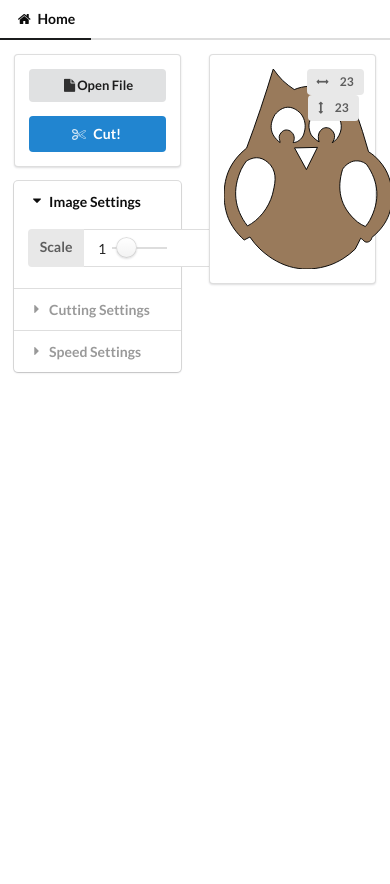
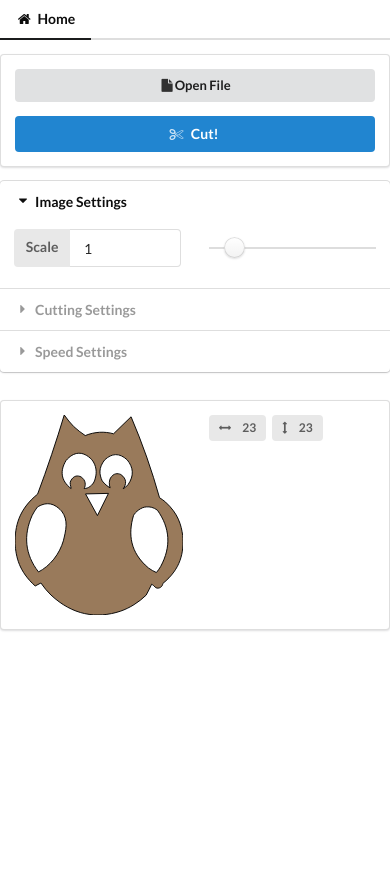
Before and after one commit to jmuraca/knkforce, a Flask app: page / in a window 390 px wide. Shown: the top 884 px of the page. Run offline with Flask 2, Linux system fonts and the light colour scheme.

Commit message:
changing the setting was storing as a string. store as float returning a value from the server was interpreted as error number made interface more responsive working on a startup script

```diff
--- a/cutter.py
+++ b/cutter.py
@@ -66,7 +66,7 @@ class Cutter:
 		self.move(self.current_x, self.current_y)
 
 	def change_setting(self, setting, value):
-		setattr(self, setting, value)
+		setattr(self, setting, float(value))
 		print(setting+":"+value)
 
 	def open_svg(self):
--- a/server.py
+++ b/server.py
@@ -30,7 +30,7 @@ def setting():
 		setting = request.form['setting']
 		value = request.form['value']
 		knk.change_setting(setting, value)
-	return setting, value
+	return "ok!"
 
 def allowed_file(filename):
     return '.' in filename and filename.rsplit('.', 1)[1] in ALLOWED_EXTENSIONS
--- a/templates/index.html
+++ b/templates/index.html
@@ -16,8 +16,9 @@
 
 <div class="ui main container">
 
-	<div class="ui grid">
-		<div class="eight wide column">
+	<div class="two column stackable ui grid">
+		<div class="stretched row">
+			<div class="column">
 				<div class="ui segment">
 					<form class="ui form" id="upload-file" method="post" enctype="multipart/form-data">
 						<div class="field">
@@ -30,11 +31,12 @@
 					</div>
 				</div>
 
-			<div class="ui styled accordion">
+				<div class="ui styled fluid accordion">
 					<div class="title active"><i class="dropdown icon"></i>Image Settings</div>
 					<div class="content active">
-					<div class="ui grid">
-						<div class="eight wide column">
+						<div class="two column ui grid">
+							<div class="column">
+								<div class="ui form">
 									<div class="field">
 										<div class="ui labeled input">
 											<div class="ui label">Scale</div>
@@ -42,8 +44,8 @@
 										</div>
 									</div>
 								</div>
-
-						<div class="eight wide column">
+							</div>
+							<div class="column">
 								<div class="ui form">
 									<div class="field">
 										<input id="slider_scale" type="range" value="1" min="0" max="10" step="0.5" class="setting" name="scale" />
@@ -55,9 +57,9 @@
 
 					<div class="title"><i class="dropdown icon"></i>Cutting Settings</div>
 					<div class="content">
-					<div class="ui grid">
+						<div class="two column ui grid">
 
-						<div class="eight wide column">
+							<div class="column">
 								<div class="ui form">
 									<div class="field">
 										<div class="ui labeled input">
@@ -74,7 +76,7 @@
 								</div>
 							</div>
 
-						<div class="eight wide column">
+							<div class="column">
 								<div class="ui form">
 									<div class="field">
 										<input id="slider_passes" type="range" value="1" min="0" max="10" step="1" name="passes"/>
@@ -91,9 +93,9 @@
 
 					<div class="title"><i class="dropdown icon"></i>Speed Settings</div>
 					<div class="content">
-					<div class="ui grid">
+						<div class="two column ui grid">
 
-						<div class="eight wide column">
+							<div class="column">
 								<div class="ui form">
 									<div class="field">
 										<div class="ui labeled input">
@@ -122,7 +124,7 @@
 								</div>
 							</div>
 
-						<div class="eight wide column">
+							<div class="column">
 								<div class="ui form">
 									<div class="field">
 										<input id="slider_up_speed" type="range" value="40" min="0" max="40" step="1" name="up_speed"/>
@@ -146,7 +148,7 @@
 				</div>
 			</div>
 
-		<div class="eight wide column" id="image_preview">
+			<div class="column" id="image_preview">
 				<div class="ui segment">
 					<div class="ui grid">
 						<div class="eight wide column">
@@ -161,17 +163,24 @@
 					</div>
 				</div>
 			</div>
-
+		</div>
 	</div>
 
 
 	<div class="ui modal">
 		<i class="close icon"></i>
 		<div class="header">Ready to cut!</div>
-		<div class="image content">
-			<div class="ui medium image" id="cut_preview"><object data="{{ url_for('static',filename='svg/pattern.svg') }}" /></object></div>
+		<div class="content">
 			<div class="ui grid">
 				<div class="four wide column">
+					<div class="ui medium image" id="cut_preview"><object data="{{ url_for('static',filename='svg/pattern.svg') }}" /></object></div>
+				</div>
+				<div class="twelve wide column">
+
+					<div class="description">
+						<div class="two column ui grid">
+							<div class="row">
+								<div class="column">
 									<table class="ui very basic compact table center aligned">
 										<tbody>
 											<tr>
@@ -187,6 +196,23 @@
 											</tr>
 										</tbody>
 									</table>
+								</div>
+								<div class="column">
+									<div class="ui form">
+										<div class="field">
+											<div class="ui labeled input">
+												<div class="ui label">Step Size</div>
+												<input type="text" value="100" id="setting_step_size" name="step_size" class="setting"/>
+											</div>
+										</div>
+										<div class="field">
+											<input id="slider_step_size" type="range" value="100" min="0" max="1000" step="50" name="step_size"/>
+										</div>
+									</div>
+								</div>
+							</div>
+						</div>
+					</div>
 				</div>
 			</div>
 		</div>
```
Also changed, not shown: 1 other file. Lines whose indentation alone changed are shown as unchanged.
